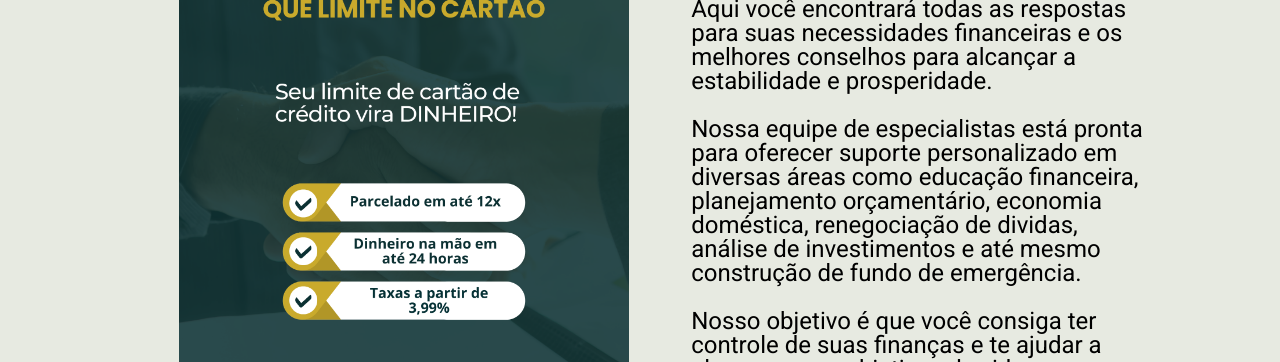
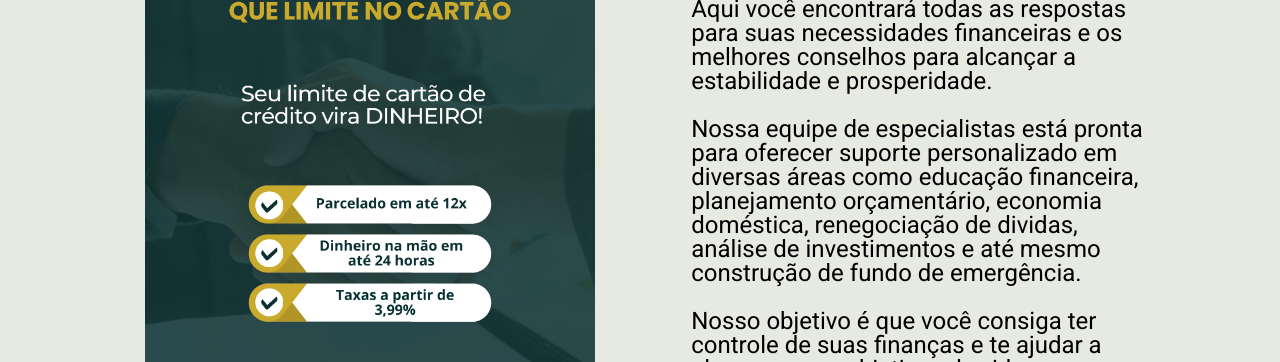
Before and after one commit to credtei/landingPage, a plain HTML site: page index.html in a window 1280 px wide. Shown: the part 329-691 px from the top of the page. Drawn offline with nearby package versions, Linux system fonts and the light colour scheme; a web font is replaced by a local one.

Commit message:
Update styles.css

```diff
--- a/assets/css/styles.css
+++ b/assets/css/styles.css
@@ -355,6 +355,8 @@ img{
   max-height: 600px;
   max-width: 450px;
   align-items: center;
+  float: right;
+  margin-right: 6rem;
 }
 .foto{
   flex-direction: row;
```
